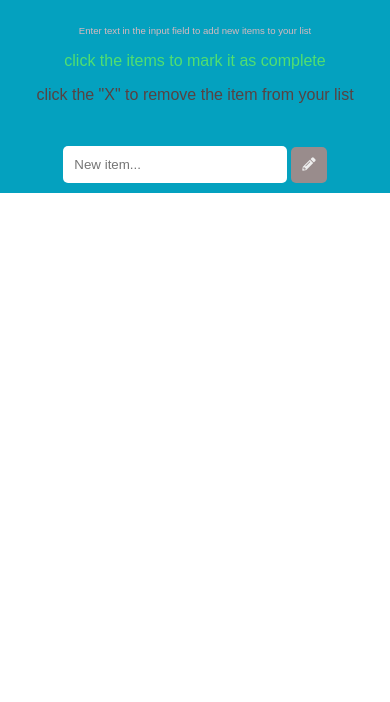
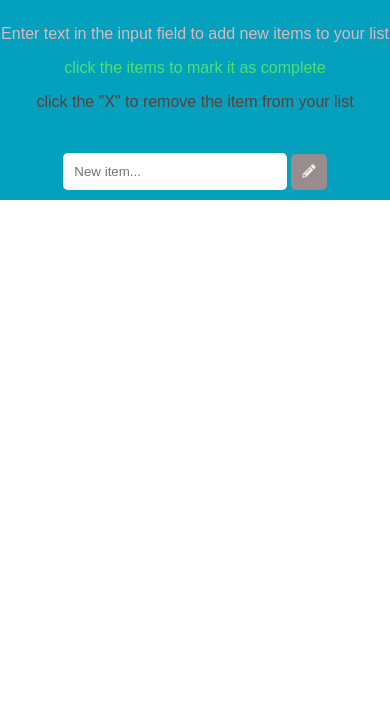
Before and after one commit to winniefhred/Todo-List, a plain HTML site: page index.html in a window 390 px wide. Shown: the part 142-844 px from the top of the page. Drawn offline with Linux system fonts and the light colour scheme.

Commit message:
my first javascript project

```diff
--- a/app.css
+++ b/app.css
@@ -112,10 +112,6 @@
        text-align: center;
     }
 
-    [class*= "paragraph"]{
-    font-size: 1rem;
-
-    }
 
 
     .container{
@@ -134,10 +130,7 @@
  ol{
     width: 40%;
  }
- .header__paragraph-1{
-    font-size: .6rem;
 
- }
  }
  @media screen and (min-width:768px) {
     .header{
```
